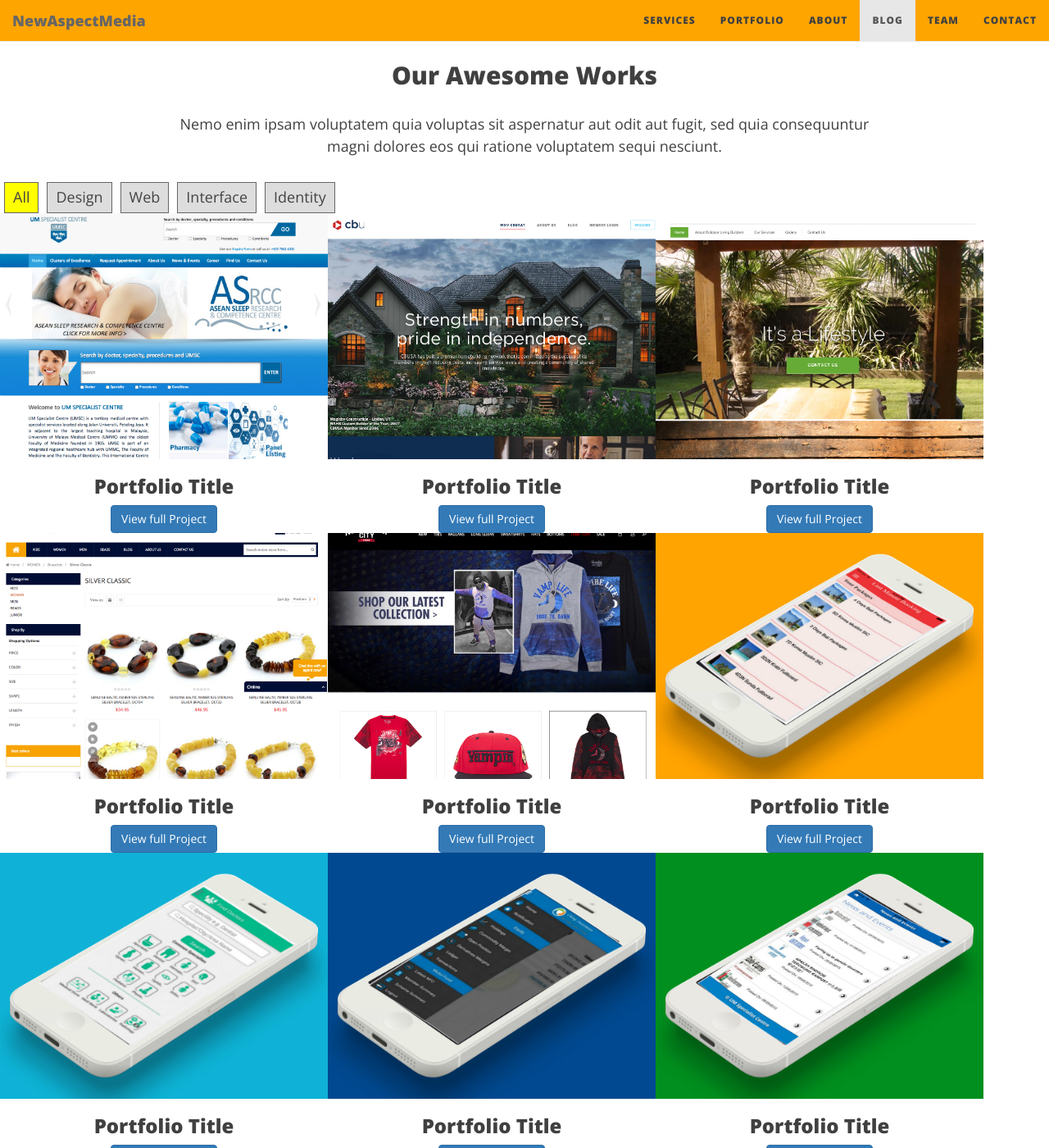
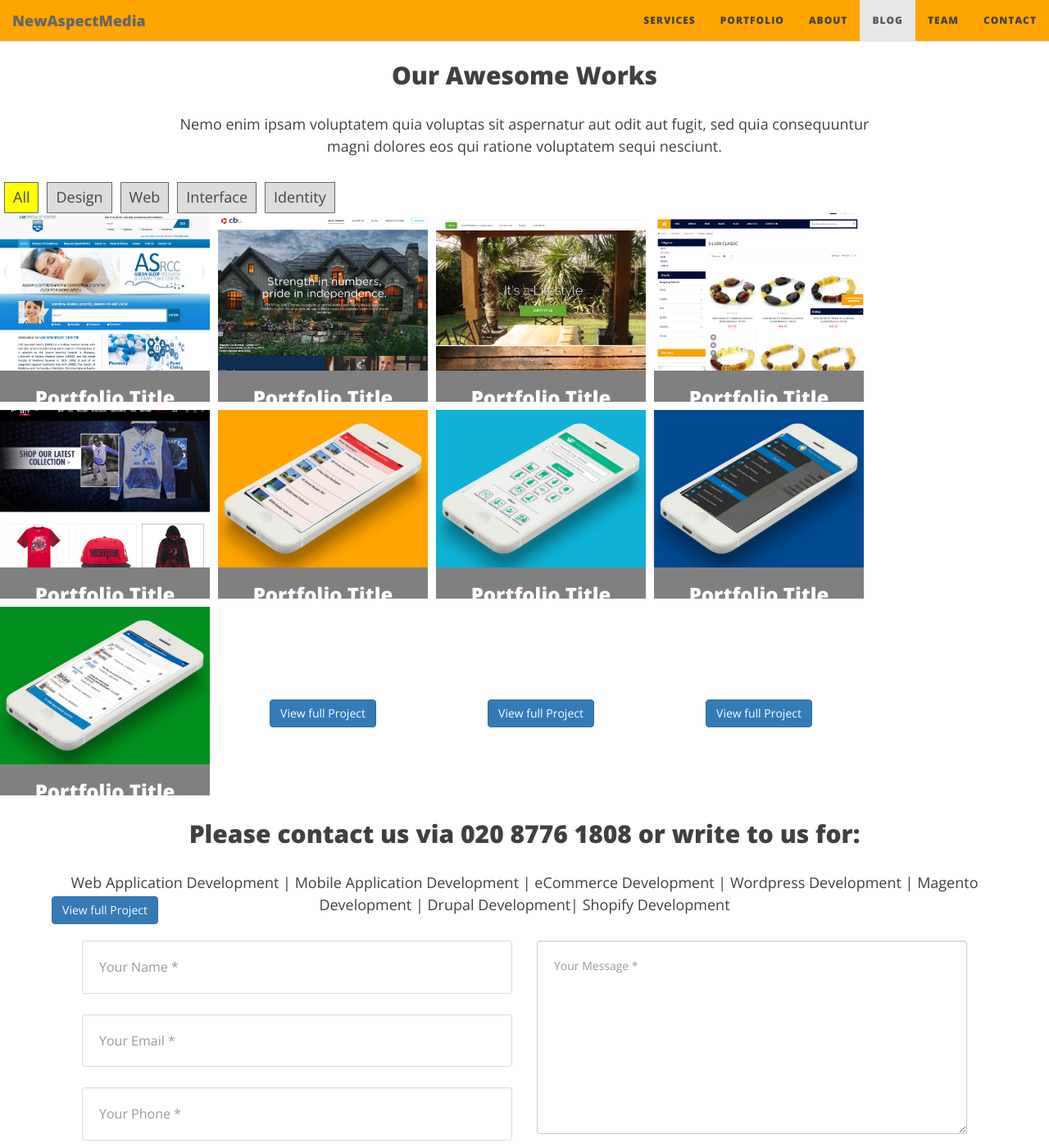
Before and after one commit to newmedia77/appxnam, a Jekyll site: the page built from index.html, in a window 1280 px wide and 1400 px high, scrolled down 3529 px. Shown: the whole window at 82% size. Built offline with Jekyll 4.4.1, drawn with Linux system fonts in a browser that asks for light colours; nearby versions of some CDN libraries; the list of posts is cut into pages by our own code.

Commit message:
andreas
grid width

```diff
--- a/css/style.css
+++ b/css/style.css
@@ -621,7 +621,7 @@
 #filter a.active {background: yellow;}
 
 #grid {clear: both; position: relative}
-.portfolioitem {width: 20%; height: 230px; background: grey; float: left; margin-right: 10px; margin-bottom: 10px; color: #fff; font-size: 60px; text-align: center; line-height: 230px; cursor: default;}
+.portfolio-item {width: 20%; height: 230px; background: grey; float: left; margin-right: 10px; margin-bottom: 10px; color: #fff; font-size: 60px; text-align: center; line-height: 230px; cursor: default;}
 
 /* =-=-=-=-=-=-= Case study section =-=-=-=-=-=-= */
 
```
